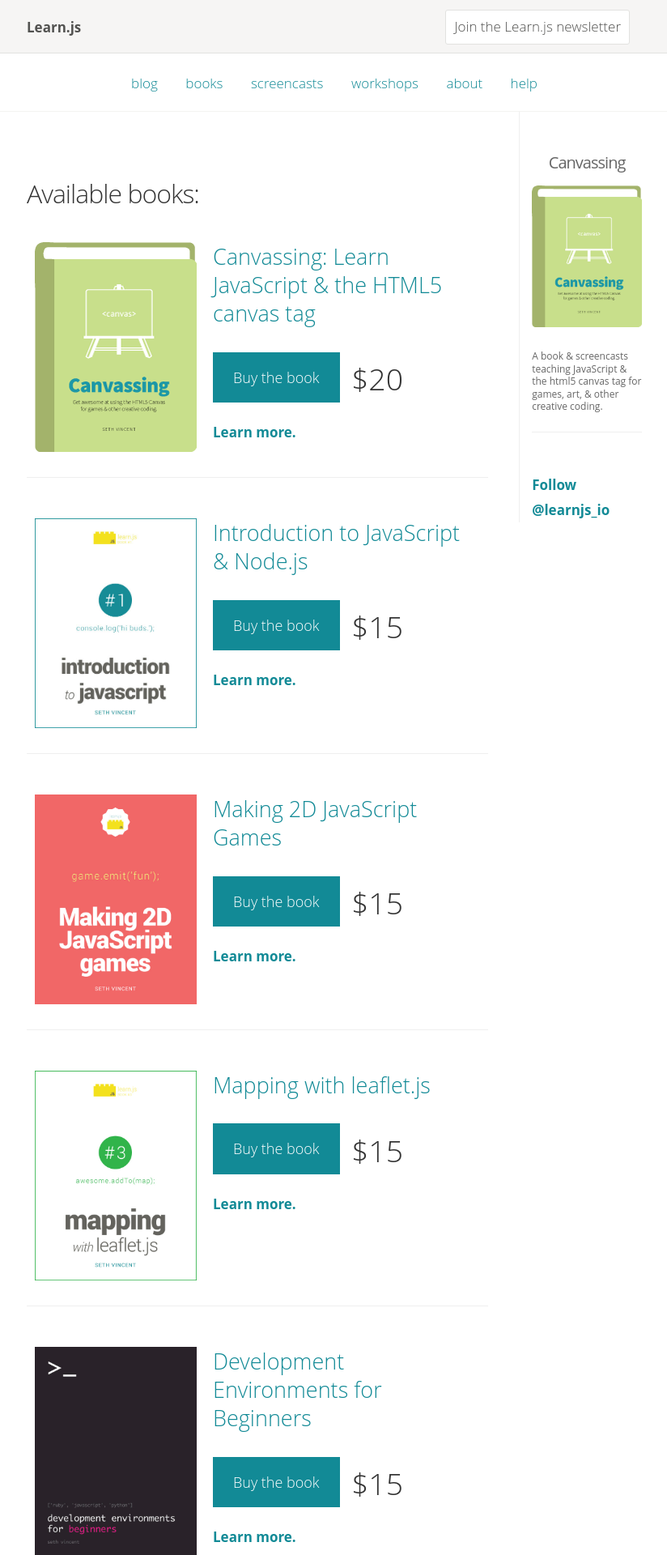
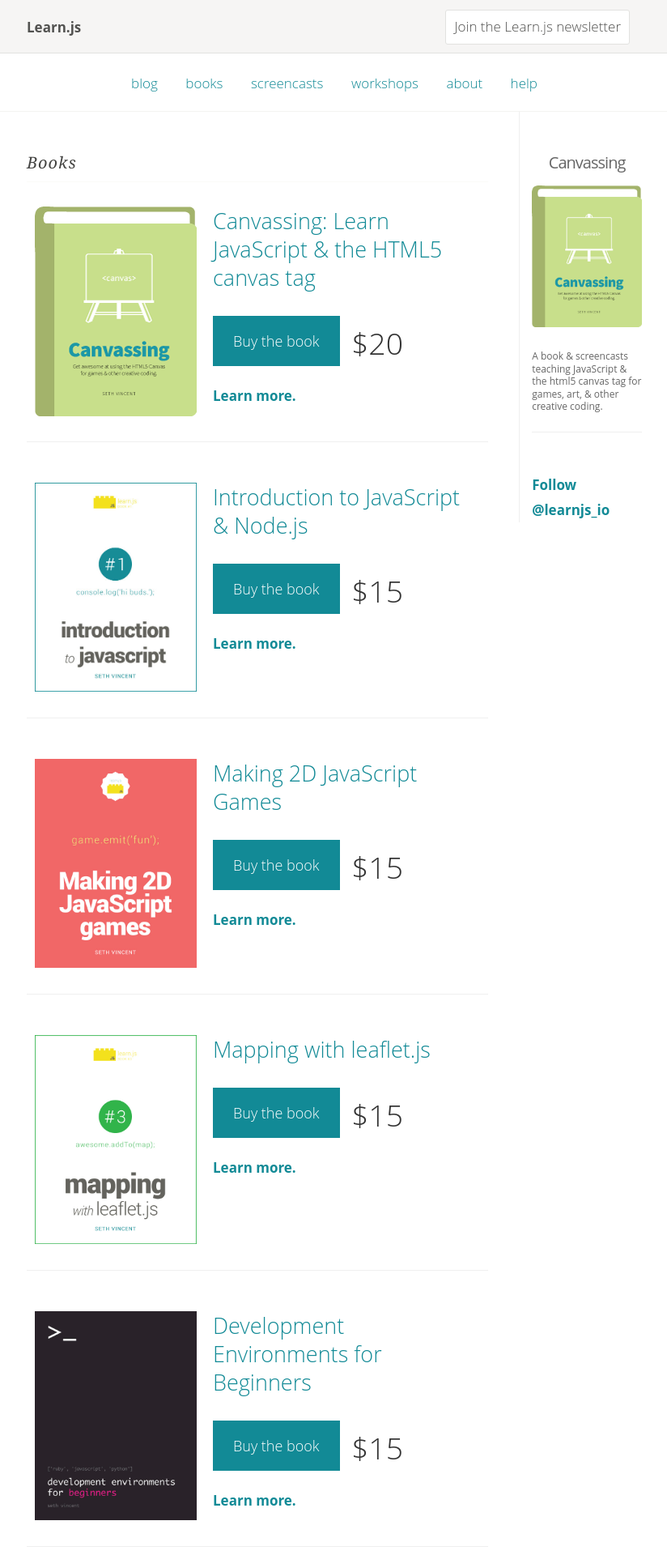
Before and after one commit to learn-js/learn-js.github.com, a Jekyll site: the page built from books/index.html, in a window 1280 px wide. Shown: the top 1920 px of the page at 81% size, without its empty margins (227-1051 px from the left). Built offline with Jekyll 4.4.1, drawn with Linux system fonts in a browser that asks for light colours; Markdown is read by kramdown in place of the engine named in the settings; comment, search, counter and statistics services are not loaded.

Commit message:
more css/html improvements

```diff
--- a/_includes/books.html
+++ b/_includes/books.html
@@ -1,7 +1,6 @@
 <section id="books">
   <div id="available">
     <ul>
-      <h2 id="available-books">Available books:</h2>
       {% for book in site.books.available %}
         <li class="book">
           <a href="{{ book.buy }}">
--- a/_layouts/post.html
+++ b/_layouts/post.html
@@ -4,11 +4,11 @@
 
 {% if page.published %}
 <article class="post" id="{{ post.slug }}">
-  <div class="post-date">{{ page.date | date: "%-d %B %Y" }}</div>
 
   <h1 class="post-title">
     {{ page.title }}
   </h1>
+  <div class="post-date">{{ page.date | date: "%-d %B %Y" }}</div>
 
   <div class="post-content">
     {{ content }}
--- a/about/index.html
+++ b/about/index.html
@@ -3,7 +3,7 @@
 title: About Learn.js
 ---
 
-<h1 class="post-title">About Learn.js</h1>
+<h1 class="page-title">About Learn.js</h1>
 <p>The <i>Learn.js</i> book series is highly inspired by the <a href="https://leanpub.com/manifesto" target="_blank">lean publishing model</a>. Each book is released early to get feedback from you so that together we can make the best books about JavaScript possible.</p>
 
 <p>Updates are released regularly until each book is feature complete at v1.0.0. Help determine what it will mean for a book to be feature complete by letting us know which development tools, libraries, and programming patterns you'd be most interested in seeing covered. Email <a href="mailto:hi@learnjs.io">hi@learnjs.io</a>.</p>
--- a/blog/index.html
+++ b/blog/index.html
@@ -4,7 +4,7 @@
 ---
 
 <div class="posts">
-  <h1>All posts</h1>
+  <h1 class="page-title">All posts</h1>
   {% for post in site.posts %}
     {% if post.published and post.type == 'post' %}
       <div class="post" id="{{ post.slug }}">
--- a/books/index.html
+++ b/books/index.html
@@ -4,4 +4,6 @@
 description: Learn to code with our JavaScript books.
 ---
 
+<h1 class="page-title">{{ page.title }}</h1>
+
 {% include books.html %}
--- a/help/index.html
+++ b/help/index.html
@@ -3,7 +3,7 @@
 title: Help & Support
 ---
 
-<h1 class="post-title">Help & support</h1>
+<h1 class="page-title">Help & support</h1>
 
 <p>Need assistance with a Learn.js purchase?</p>
 
--- a/style.css
+++ b/style.css
@@ -831,12 +831,12 @@
   padding-top: 20px;
 }
 
-.posts h1 {
+.posts h1,
+h1.page-title {
   font-weight: 300;
   color: #444442;
   font-family: Lora, Georgia, serif;
   font-style: italic;
-  text-transform: lowercase;
   font-size: 20px;
   letter-spacing: 1px;
   padding-bottom: 10px;
@@ -857,6 +857,14 @@
 .post-date {
   font-weight: 300;
   font-size: 0.7em;
+}
+
+.post .post-date {
+  margin-top: -20px;
+}
+
+.posts .post-date {
+  margin-top: 0px;
 }
 
 h1.post-title,
```
